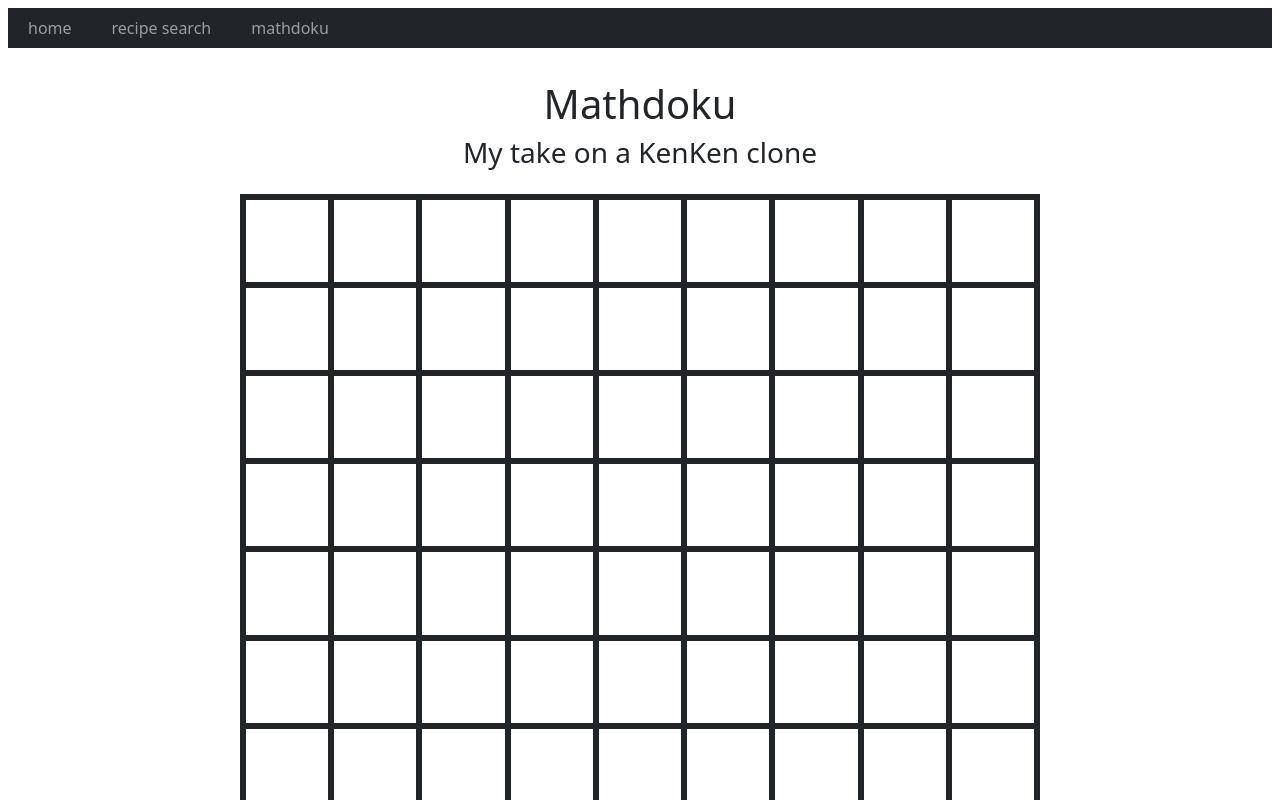
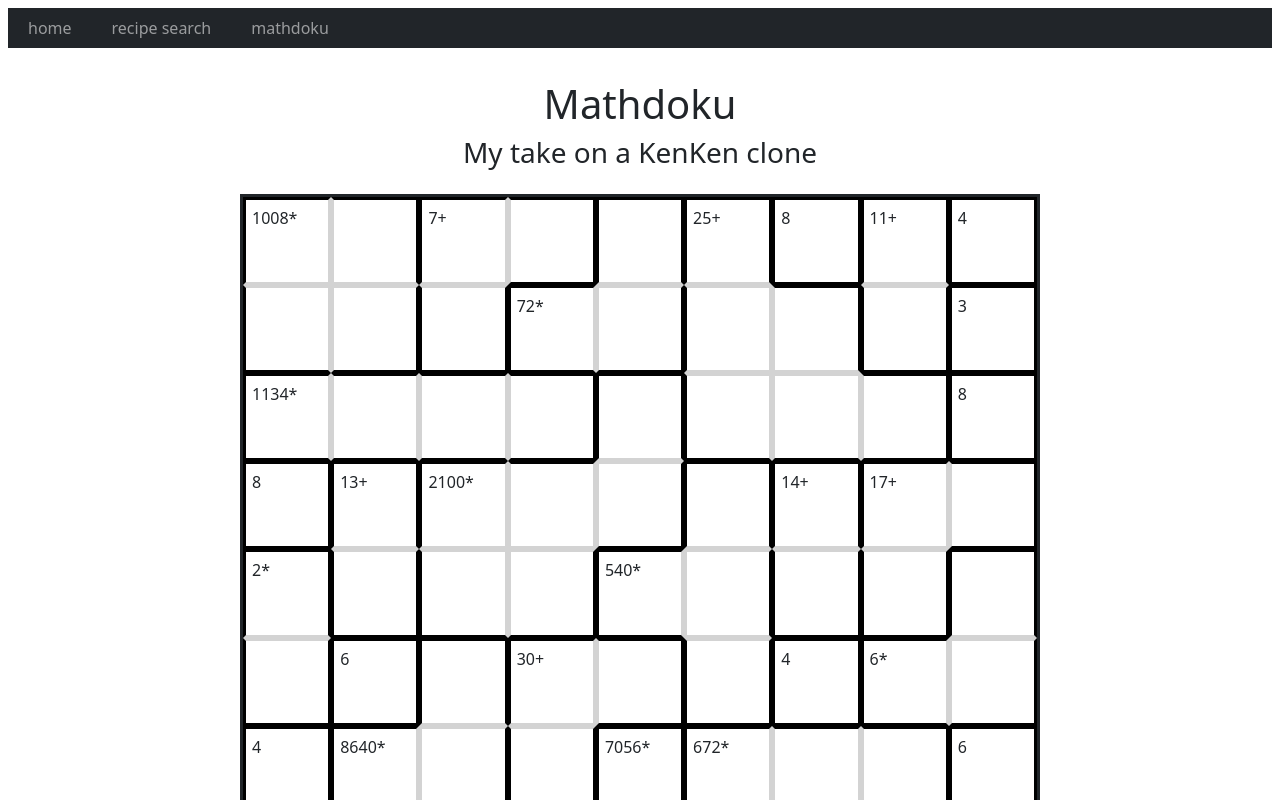
Before and after one commit to emmabateman/emmabateman.github.io, a Next.js app: page /mathdoku in a window 1280 px wide. Shown: the top 800 px of the page. Built offline with nearby package versions, Linux system fonts and the light colour scheme.

Commit message:
clue generation

```diff
--- a/app/mathdoku/components/grid.tsx
+++ b/app/mathdoku/components/grid.tsx
@@ -5,14 +5,25 @@
 
 import { Square } from './square';
 import { Config } from './controls';
+import { Clue } from '../generate_puzzle';
 
-function Grid({ config, possibleValues, finalValues,
+function Grid({ config, possibleValues, finalValues, clues,
 	        activeSquareId, setActiveSquareId }:
               { config: Config,
                 possibleValues: number[][][],
                 finalValues: number[][],
+		clues: Clue[],
                 activeSquareId: string,
                 setActiveSquareId: (id: string) => void}) {
+
+  //clueText is a 2d array of strings the same size as finalValues
+  let clueText = finalValues.map((x) => x.map(() => ""));
+  console.log(clueText, clueText[0][0]);
+  for (let clue of clues) {
+    clueText[clue.indices[0][0]][clue.indices[0][1]] =
+	    clue.value.toString() + (clue.operation ? clue.operation : "");
+  }
+
   function handleClick(x: number, y: number) {
     return (() => {
       if (activeSquareId == `${x},${y}`) {
@@ -23,13 +34,41 @@
     });
   }
 
+  function getClueIndicesForSquare(x: number, y:number) : [number, number][] {
+    let matchingClue = clues.find((c) =>
+      c.indices.find(([i, j]) => (x == i && j == y))
+    );
+    if (matchingClue) {
+      return matchingClue.indices
+    }
+    return [];
+  }
+
+  function getBorderStyles(x: number, y: number) : string[] {
+    let indices = getClueIndicesForSquare(x ,y);
+
+    //top border
+    let topNeighborIsInClue = indices.find(([i, j]) => (i == x && j == y - 1));
+    let rightNeighborIsInClue = indices.find(([i, j]) => (i == x + 1 && j == y));
+    let bottomNeighborIsInClue = indices.find(([i, j]) => (i == x && j == y + 1));
+    let leftNeighborIsInClue = indices.find(([i, j]) => (i == x - 1 && j == y));
+
+    return [
+      topNeighborIsInClue ? "lightgrey" : "black",
+      rightNeighborIsInClue ? "lightgrey" : "black",
+      bottomNeighborIsInClue ? "lightgrey" : "black",
+      leftNeighborIsInClue ? "lightgrey" : "black"
+    ];
+  }
+
   return (
     <div className={styles.grid}>
       {finalValues.map((row: number[], i: number) => (
-        <div className="row flex-column flex-grow-1" key={i}>
+        <div className="row flex-grow-1" key={i}>
 	  {row.map((value: number, j: number) => (
-	    <div className="flex-grow-1" key={j} onClick={handleClick(i, j)}>
-	      <Square value={value} selected={ activeSquareId == `${i},${j}`}/>
+	    <div key={j} onClick={handleClick(i, j)}>
+	      <Square value={value} borderStyles={getBorderStyles(i, j)}
+	              clueText={clueText[i][j]} selected={ activeSquareId == `${i},${j}`}/>
 	    </div>
 	  ))}
         </div>
--- a/app/mathdoku/components/square.tsx
+++ b/app/mathdoku/components/square.tsx
@@ -1,10 +1,15 @@
 import styles from '../styles.module.css';
 
-function Square({ value, selected, handleClick }:
-		{ value: number, selected: boolean }) {
+function Square({ value, clueText, clueIndices, selected, borderStyles }:
+		{ value: number,
+		  clueText: string,
+		  clueIndices: [number, number][],
+		  selected: boolean,
+		  borderStyles: string[]}) {
   return (
-    <div className={styles.square}>
+    <div className={styles.square} style={{ borderColor: borderStyles.join(" ")}}>
       <div className={`${styles.highlight} ${selected ? styles.active : ""}`}>
+        <p className="position-absolute">{clueText}</p>
         <h1>{value}</h1>
       </div>
     </div>
--- a/app/mathdoku/generate_puzzle.ts
+++ b/app/mathdoku/generate_puzzle.ts
@@ -1,4 +1,7 @@
 import { useState } from "react";
+
+const numClues = 30;
+const maxClueSize = 6;
 
 interface Clue {
   indices: [number, number][];
@@ -83,6 +86,85 @@
       clues.push({ indices: [[i, j]], value: solution[i][j] });
     }
   }
+
+  //merge clues
+  while (clues.length > numClues) {
+    let clue1 = clues.splice(Math.floor(Math.random() * clues.length), 1)[0];
+    let clue2 = clues.splice(Math.floor(Math.random() * clues.length), 1)[0];
+
+    if (clue1.indices.length + clue2.indices.length > maxClueSize) {
+      //merged clue would be too big, put back
+      clues.push(clue1);
+      clues.push(clue2);
+      continue;
+    }
+
+    let areAdjacent = false;
+    for (let idx1 of clue1.indices) {
+      for (let idx2 of clue2.indices) {
+	//check if squares are neighboring horizontally
+        if (idx1[0] == idx2[0] && Math.abs(idx1[1] - idx2[1]) == 1) {
+          areAdjacent = true;
+	}
+	//check if squares are neighboring vertically
+	if (idx1[1] == idx2[1] && Math.abs(idx1[0] - idx2[0]) == 1) {
+	  areAdjacent = true;
+	}
+      }
+    }
+
+    if (!areAdjacent) {
+      //can't merge non-adjacent clues, put back
+      clues.push(clue1);
+      clues.push(clue2);
+      continue;
+    }
+
+    let mergedClue : Clue = {
+      indices: clue1.indices.concat(clue2.indices).sort((a,b) => {
+        if (a[0] != b[0]) {
+	  return a[0] - b[0];
+	}
+	return a[1] - b[1];
+      }),
+      value: 0
+    }
+
+    let possibleOperations = ["+", "*"]; //any clue can have commutative operations
+    if (mergedClue.indices.length == 2) {
+      possibleOperations.push("-");
+
+      if (Math.max(clue1.value, clue2.value) %
+	  Math.min(clue1.value, clue2.value) == 0) {
+	// one value divides into the other
+	possibleOperations.push("/");
+      }
+    }
+
+    mergedClue.operation = possibleOperations[
+	    Math.floor(Math.random() * possibleOperations.length)];
+    switch(mergedClue.operation) {
+      case "+":
+        mergedClue.value = mergedClue.indices.map(([x, y]) => solution[x][y])
+                                             .reduce((a, b) => a + b);
+	break;
+      case "*":
+        mergedClue.value = mergedClue.indices.map(([x, y]) => solution[x][y])
+                                             .reduce((a, b) => a * b);
+        break;
+      case "-":
+	mergedClue.value = Math.max(clue1.value, clue2.value) -
+			   Math.min(clue1.value, clue2.value);
+        break;
+      case "/":
+        mergedClue.value = Math.max(clue1.value, clue2.value) /
+			   Math.min(clue1.value, clue2.value);
+        break;
+    }
+
+    clues.push(mergedClue);
+  }
+
   return clues;
 }
 
--- a/app/mathdoku/page.tsx
+++ b/app/mathdoku/page.tsx
@@ -21,12 +21,14 @@
 
   const [activeSquareId, setActiveSquareId] = useState<string>("");
 
-  let puzzle : Puzzle;
+  const [puzzle, setPuzzle] = useState<Puzzle>();
 
   //generate puzzle on mount
   useEffect(() => {
-    puzzle = generatePuzzle(config.size);
+    setPuzzle(generatePuzzle(config.size));
   }, []);
+
+  console.log(puzzle);
 
   function numberPress(n: number) {
     if (activeSquareId) {
@@ -45,7 +47,8 @@
         }}>
       <h1>Mathdoku</h1>
       <h3 className="mb-4">My take on a KenKen clone</h3>
-      <Grid config={config} possibleValues={possibleValues} finalValues={finalValues}
+      <Grid config={config} possibleValues={possibleValues}
+            finalValues={finalValues} clues={puzzle ? puzzle.clues : []}
 	    activeSquareId={activeSquareId} setActiveSquareId={setActiveSquareId}/>
       <Controls config={config}/>
     </div>
--- a/app/mathdoku/styles.module.css
+++ b/app/mathdoku/styles.module.css
@@ -4,6 +4,7 @@
   width: 100%;
   height: 100%;
   container-type: size;
+  border-color: red;
 }
 
 .grid {
@@ -13,6 +14,7 @@
   aspect-ratio: 1/1;
   border-style:solid;
   display: flex;
+  flex-direction: row;
   container-type: size;
 }
 
```
